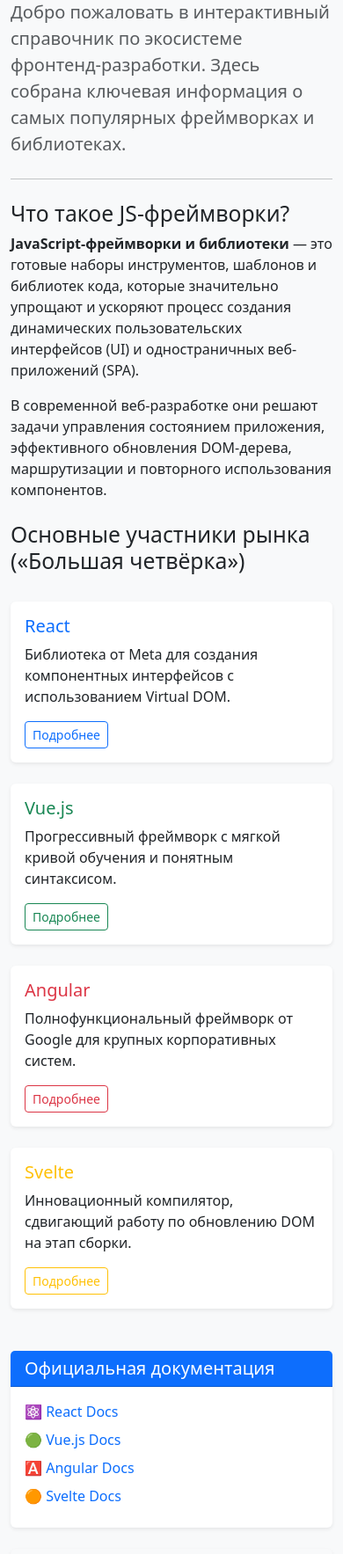
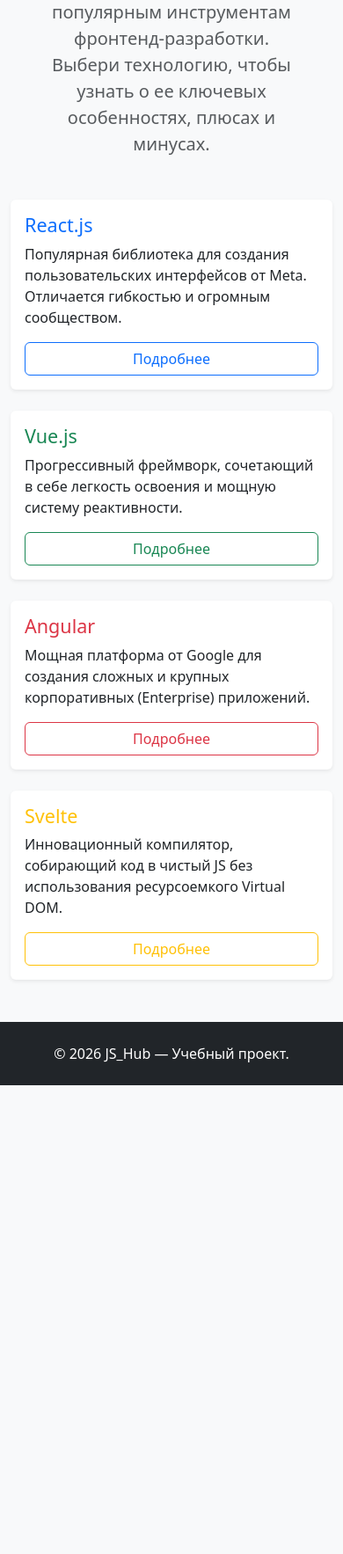
Before and after one commit to zxcxz132/JS_frameworks, a plain HTML site: page index.html in a window 390 px wide. Shown: the part 233-2000 px from the top of the page at 88% size. After the commit the page ends 1467 px from the top, so only its background shows below. Drawn offline with nearby package versions, Linux system fonts and the light colour scheme.

Commit message:
update for mobile version

```diff
--- a/index.html
+++ b/index.html
@@ -3,26 +3,19 @@
 <head>
     <meta charset="UTF-8">
     <meta name="viewport" content="width=device-width, initial-scale=1.0">
-    <title>JS-Фреймворки — Справочник веб-разработчика</title>
-    <!-- Bootstrap 5 CSS -->
+    <title>Главная — JS-Фреймворки</title>
     <link href="https://cdn.jsdelivr.net/npm/bootstrap@5.3.2/dist/css/bootstrap.min.css" rel="stylesheet">
-    <!-- Кастомные стили -->
     <link rel="stylesheet" href="css/style.css">
 </head>
 <body class="d-flex flex-column min-vh-100">
 
-    <!-- Шапка и навигация -->
+    <!-- Header -->
     <header class="bg-dark text-white sticky-top shadow-sm">
         <nav class="navbar navbar-expand-lg navbar-dark container">
-            <a class="navbar-brand fw-bold text-primary" href="index.html">
-                &lt;JS_Hub/&gt;
-            </a>
-            <!-- Бургер-кнопка для мобильных устройств -->
-            <button class="navbar-toggler" type="button" data-bs-toggle="collapse" data-bs-target="#mainNavbar" aria-controls="mainNavbar" aria-expanded="false" aria-label="Переключить навигацию">
+            <a class="navbar-brand fw-bold text-primary" href="index.html">&lt;JS_Hub/&gt;</a>
+            <button class="navbar-toggler" type="button" data-bs-toggle="collapse" data-bs-target="#mainNavbar">
                 <span class="navbar-toggler-icon"></span>
             </button>
-
-            <!-- Основное меню -->
             <div class="collapse navbar-collapse" id="mainNavbar">
                 <ul class="navbar-nav ms-auto">
                     <li class="nav-item"><a class="nav-link active" aria-current="page" href="index.html">Главная</a></li>
@@ -39,112 +32,73 @@
         </nav>
     </header>
 
-    <!-- Основной контент и Сайдбар -->
-    <div class="container my-5 flex-grow-1">
-        <div class="row">
-            <!-- Главный контент (<main>) -->
-            <main class="col-lg-8 mb-4">
-                <section class="mb-4">
-                    <h1 class="display-5 fw-bold mb-3">Современные JavaScript-фреймворки</h1>
-                    <p class="lead text-muted">
-                        Добро пожаловать в интерактивный справочник по экосистеме фронтенд-разработки.
-                        Здесь собрана ключевая информация о самых популярных фреймворках и библиотеках.
-                    </p>
-                    <hr class="my-4">
-                </section>
+    <!-- Main Content -->
+    <main class="container my-5 flex-grow-1">
 
-                <section class="mb-4">
-                    <h2>Что такое JS-фреймворки?</h2>
-                    <p>
-                        <strong>JavaScript-фреймворки и библиотеки</strong> — это готовые наборы инструментов, шаблонов и библиотек кода,
-                        которые значительно упрощают и ускоряют процесс создания динамических пользовательских интерфейсов (UI) и одностраничных веб-приложений (SPA).
-                    </p>
-                    <p>
-                        В современной веб-разработке они решают задачи управления состоянием приложения, эффективного обновления DOM-дерева,
-                        маршрутизации и повторного использования компонентов.
-                    </p>
-                </section>
+        <!-- Приветственный блок (Hero) -->
+        <div class="text-center mb-5">
+            <h1 class="display-4 fw-bold text-dark mb-3">Современные JS-Фреймворки</h1>
+            <p class="lead text-muted w-75 mx-auto">Справочник по самым популярным инструментам фронтенд-разработки. Выбери технологию, чтобы узнать о ее ключевых особенностях, плюсах и минусах.</p>
+        </div>
 
-                <section class="mb-4">
-                    <h2>Основные участники рынка («Большая четвёрка»)</h2>
-                    <div class="row row-cols-1 row-cols-md-2 g-4 mt-2">
-                        <div class="col">
-                            <div class="card h-100 border-0 shadow-sm">
-                                <div class="card-body">
-                                    <h3 class="h5 card-title text-primary">React</h3>
-                                    <p class="card-text fs-6">Библиотека от Meta для создания компонентных интерфейсов с использованием Virtual DOM.</p>
-                                    <a href="react.html" class="btn btn-outline-primary btn-sm">Подробнее</a>
+        <!-- Адаптивная сетка: Квадрат 2x2 на ПК, столбик на телефоне -->
+        <div class="row g-4">
+
+            <!-- Карточка React (Верхняя левая) -->
+            <div class="col-12 col-md-6">
+                <div class="card h-100 shadow-sm border-0">
+                    <div class="card-body d-flex flex-column">
+                        <h2 class="h4 card-title text-primary">React.js</h2>
+                        <p class="card-text flex-grow-1">Популярная библиотека для создания пользовательских интерфейсов от Meta. Отличается гибкостью и огромным сообществом.</p>
+                        <a href="react.html" class="btn btn-outline-primary mt-auto">Подробнее</a>
                     </div>
                 </div>
             </div>
-                        <div class="col">
-                            <div class="card h-100 border-0 shadow-sm">
-                                <div class="card-body">
-                                    <h3 class="h5 card-title text-success">Vue.js</h3>
-                                    <p class="card-text fs-6">Прогрессивный фреймворк с мягкой кривой обучения и понятным синтаксисом.</p>
-                                    <a href="vue.html" class="btn btn-outline-success btn-sm">Подробнее</a>
+
+            <!-- Карточка Vue (Верхняя правая) -->
+            <div class="col-12 col-md-6">
+                <div class="card h-100 shadow-sm border-0">
+                    <div class="card-body d-flex flex-column">
+                        <h2 class="h4 card-title text-success">Vue.js</h2>
+                        <p class="card-text flex-grow-1">Прогрессивный фреймворк, сочетающий в себе легкость освоения и мощную систему реактивности.</p>
+                        <a href="vue.html" class="btn btn-outline-success mt-auto">Подробнее</a>
                     </div>
                 </div>
             </div>
-                        <div class="col">
-                            <div class="card h-100 border-0 shadow-sm">
-                                <div class="card-body">
-                                    <h3 class="h5 card-title text-danger">Angular</h3>
-                                    <p class="card-text fs-6">Полнофункциональный фреймворк от Google для крупных корпоративных систем.</p>
-                                    <a href="angular.html" class="btn btn-outline-danger btn-sm">Подробнее</a>
+
+            <!-- Карточка Angular (Нижняя левая) -->
+            <div class="col-12 col-md-6">
+                <div class="card h-100 shadow-sm border-0">
+                    <div class="card-body d-flex flex-column">
+                        <h2 class="h4 card-title text-danger">Angular</h2>
+                        <p class="card-text flex-grow-1">Мощная платформа от Google для создания сложных и крупных корпоративных (Enterprise) приложений.</p>
+                        <a href="angular.html" class="btn btn-outline-danger mt-auto">Подробнее</a>
                     </div>
                 </div>
             </div>
-                        <div class="col">
-                            <div class="card h-100 border-0 shadow-sm">
-                                <div class="card-body">
-                                    <h3 class="h5 card-title text-warning">Svelte</h3>
-                                    <p class="card-text fs-6">Инновационный компилятор, сдвигающий работу по обновлению DOM на этап сборки.</p>
-                                    <a href="svelte.html" class="btn btn-outline-warning btn-sm">Подробнее</a>
+
+            <!-- Карточка Svelte (Нижняя правая) -->
+            <div class="col-12 col-md-6">
+                <div class="card h-100 shadow-sm border-0">
+                    <div class="card-body d-flex flex-column">
+                        <h2 class="h4 card-title text-warning">Svelte</h2>
+                        <p class="card-text flex-grow-1">Инновационный компилятор, собирающий код в чистый JS без использования ресурсоемкого Virtual DOM.</p>
+                        <a href="svelte.html" class="btn btn-outline-warning mt-auto">Подробнее</a>
                     </div>
                 </div>
             </div>
+
         </div>
-                </section>
+
     </main>
 
-            <!-- Сайдбар (<aside>) -->
-            <aside class="col-lg-4">
-                <div class="card mb-4 shadow-sm border-0">
-                    <div class="card-header bg-primary text-white">
-                        <h2 class="h5 mb-0">Официальная документация</h2>
-                    </div>
-                    <div class="card-body">
-                        <ul class="list-unstyled mb-0">
-                            <li class="mb-2"><a href="https://react.dev" target="_blank" rel="noopener noreferrer" class="text-decoration-none">⚛️ React Docs</a></li>
-                            <li class="mb-2"><a href="https://vuejs.org" target="_blank" rel="noopener noreferrer" class="text-decoration-none">🟢 Vue.js Docs</a></li>
-                            <li class="mb-2"><a href="https://angular.dev" target="_blank" rel="noopener noreferrer" class="text-decoration-none">🅰️ Angular Docs</a></li>
-                            <li class="mb-2"><a href="https://svelte.dev" target="_blank" rel="noopener noreferrer" class="text-decoration-none">🟠 Svelte Docs</a></li>
-                        </ul>
-                    </div>
-                </div>
-
-                <div class="card shadow-sm border-0 bg-light">
-                    <div class="card-body">
-                        <h3 class="h5 card-title">💡 Быстрый совет</h3>
-                        <p class="card-text small text-muted">
-                            Если вы только начинаете путь во фронтенде, обратите внимание на <strong>Vue.js</strong> или <strong>React</strong> — по ним доступно больше всего обучающих материалов.
-                        </p>
-                    </div>
-                </div>
-            </aside>
-        </div>
-    </div>
-
-    <!-- Подвал (<footer>) -->
-    <footer class="bg-dark text-white py-4 mt-auto">
-        <div class="container text-center">
-            <p class="mb-1">&copy; 2026 JS_Hub — Учебный проект по фронтенд-разработке.</p>
-            <p class="small text-muted mb-0">Разработано с использованием HTML5, CSS3 и Bootstrap 5.</p>
+    <!-- Footer -->
+    <footer class="bg-dark text-white py-4 mt-auto text-center">
+        <div class="container">
+            <p class="mb-0">&copy; 2026 JS_Hub — Учебный проект.</p>
         </div>
     </footer>
 
-    <!-- Bootstrap 5 JS Bundle (включает Popper для выпадающих меню и бургера) -->
     <script src="https://cdn.jsdelivr.net/npm/bootstrap@5.3.2/dist/js/bootstrap.bundle.min.js"></script>
 </body>
 </html>
```
Lines whose indentation alone changed are shown as unchanged.
